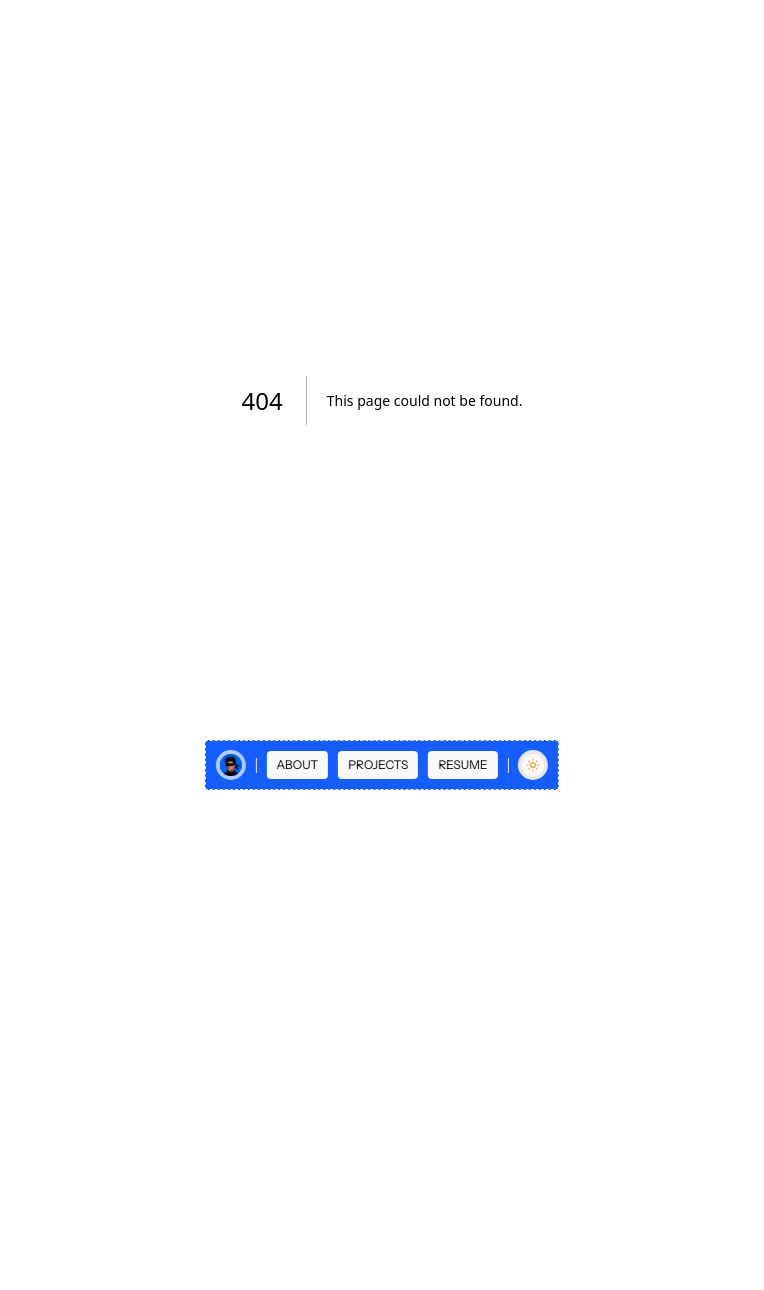
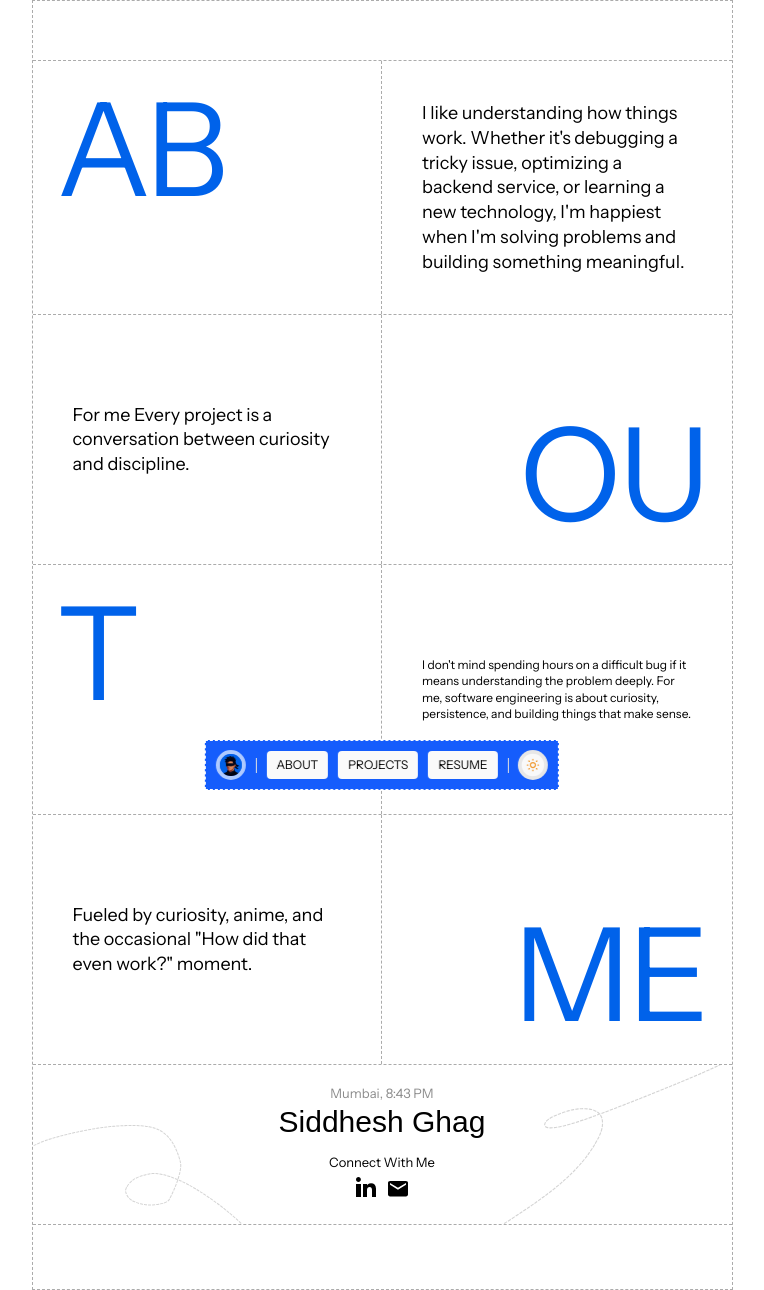
Before and after one commit to Slayer-X164/portfolio-2026, a Next.js app: page /about in a window 1280 px wide. Before the commit this address had no page. Shown: the whole page, without its empty margins (258-1022 px from the left). Before the commit the page ends 800 px from the top, so only its background shows below. Built offline with nearby package versions, Linux system fonts and the light colour scheme; a web font is replaced by a local one.

Commit message:
ui: make about page

```diff
--- /dev/null
+++ b/app/about/page.tsx
@@ -0,0 +1,94 @@
+import React from "react";
+
+export default function About() {
+  return (
+    <main className="w-full flex justify-center bg-[#FFFFFF]">
+      {/* Main Container */}
+      <div className="w-full max-w-[701px] flex flex-col border-[1px] border-dashed border-[#ABABAB] relative overflow-hidden bg-[#FFFFFF]">
+        {/* top space */}
+        <div className="h-[60px] w-full border-b-[1px] border-dashed border-[#ABABAB]"></div>
+
+        {/* Row 1 */}
+        <section className="min-h-[250px] w-full flex flex-row border-b-[1px] border-dashed border-[#ABABAB]">
+          {/* Left: AB */}
+          <div className="w-1/2 flex items-start justify-start min-h-auto border-r-[1px] md:border-b-0 md:border-r-[1px] border-dashed border-[#ABABAB] p-6">
+            <span className="font-sans font-normal text-[80px] md:text-[130px] leading-none text-[#0062EA] tracking-tight">AB</span>
+          </div>
+          {/* Right: Text */}
+          <div className="w-1/2 flex items-center justify-center min-h-auto p-6 md:p-10">
+            <p className="font-sans font-normal text-[12px] md:text-lg text-[#000000] leading-snug">
+              I like understanding how things work. Whether it&apos;s debugging a tricky issue, optimizing a backend service, or learning a new technology, I&apos;m happiest when I&apos;m solving problems and building something meaningful.
+            </p>
+          </div>
+        </section>
+
+        {/* Row 2 */}
+        <section className="min-h-[250px] w-full flex flex-row-reverse md:flex-row border-b-[1px] border-dashed border-[#ABABAB]">
+          {/* Left: Text (Appears first on mobile) */}
+          <div className="w-1/2 flex items-center justify-center min-h-auto border-r-[1px] border-dashed border-[#ABABAB] p-6 md:p-10 order-2 md:order-1">
+            <p className="font-sans font-normal text-[12px] md:text-lg text-[#000000] leading-snug">
+              For me Every project is a conversation between curiosity and discipline.
+            </p>
+          </div>
+          {/* Right: OU */}
+          <div className="w-1/2 flex items-end justify-end min-h-auto p-6 order-1 md:order-2  border-dashed border-[#ABABAB]">
+            <span className="font-sans font-normal text-[80px] md:text-[130px] leading-none text-[#0062EA] tracking-tight">OU</span>
+          </div>
+        </section>
+
+        {/* Row 3 */}
+        <section className="min-h-[250px] w-full flex flex-row border-b-[1px] border-dashed border-[#ABABAB]">
+          {/* Left: T */}
+          <div className="w-1/2 flex items-start justify-start min-h-auto border-r-[1px] border-dashed border-[#ABABAB] p-6">
+            <span className="font-sans font-normal text-[80px] md:text-[130px] leading-none text-[#0062EA] tracking-tight">T</span>
+          </div>
+          {/* Right: Text */}
+          <div className="w-1/2 flex items-center justify-center min-h-auto p-6 md:p-10">
+            <p className="font-sans font-normal text-[12px] text-[#000000] leading-snug">
+              I don&apos;t mind spending hours on a difficult bug if it means understanding the problem deeply. For me, software engineering is about curiosity, persistence, and building things that make sense.
+            </p>
+          </div>
+        </section>
+
+        {/* Row 4 */}
+        <section className="min-h-[250px] w-full flex flex-row-reverse md:flex-row border-b-[1px] border-dashed border-[#ABABAB]">
+          {/* Left: Text */}
+          <div className="w-1/2 flex items-center justify-center min-h-auto border-r-[1px] border-dashed border-[#ABABAB] p-6 md:p-10 order-2 md:order-1">
+            <p className="font-sans font-normal text-[12px] md:text-lg text-[#000000] leading-snug">
+              Fueled by curiosity, anime, and the occasional &quot;How did that even work?&quot; moment.
+            </p>
+          </div>
+          {/* Right: ME */}
+          <div className="w-1/2 flex items-end justify-end min-h-auto p-6 order-1 md:order-2 border-dashed border-[#ABABAB]">
+            <span className="font-sans font-normal text-[80px] md:text-[130px] leading-none text-[#0062EA] tracking-tight">ME</span>
+          </div>
+        </section>
+
+        {/* Footer Section */}
+        <section className="h-auto min-h-[159px] py-6 md:py-0 w-full relative flex items-center justify-center overflow-hidden">
+          {/* Background Dots */}
+          <img src="/assets/footer-left-dot.svg" className="absolute left-[-60px] md:left-[-5px] top-[60px] w-[236.65px] opacity-50 block" alt="" />
+          <img src="/assets/footer-right-dot.svg" className="absolute right-[-90px] md:right-[-9px] top-[-8px] w-70 opacity-50 block" alt="" />
+
+          <div className="flex flex-col items-center gap-[8px] z-10">
+            <div className="flex flex-col items-center gap-[3px]">
+              <span className="font-sans text-[13px] text-[#8C8C8C] text-center">Mumbai, 8:43 PM</span>
+              <h2 className="font-serif text-[30px] text-[#000000] leading-none">Siddhesh Ghag</h2>
+            </div>
+            <div className="flex flex-col items-center justify-center px-[17px] py-[8px] gap-[5px]">
+              <span className="font-sans text-[13px] text-[#000000]">Connect With Me</span>
+              <div className="flex items-end gap-3">
+                <a href="#"><img src="/assets/icon-linkedin-footer.svg" className="w-[20px]" alt="LinkedIn" /></a>
+                <a href="#"><img src="/assets/icon-x-footer.svg" className="w-[20px]" alt="X" /></a>
+              </div>
+            </div>
+          </div>
+        </section>
+
+        {/* bottom space */}
+        <div className="h-[65px] w-full border-t-[1px] border-dashed border-[#ABABAB]"></div>
+
+      </div>
+    </main>
+  );
+}
--- a/app/page.tsx
+++ b/app/page.tsx
@@ -218,7 +218,7 @@ export default function Home() {
           </div>
         </section>
         {/* bottom space */}
-        <div className="h-[70px] w-full border-t-[1px] border-dashed border-[#ABABAB]"></div>
+        <div className="h-[65px] w-full border-t-[1px] border-dashed border-[#ABABAB]"></div>
 
       </div>
     </main>
```
